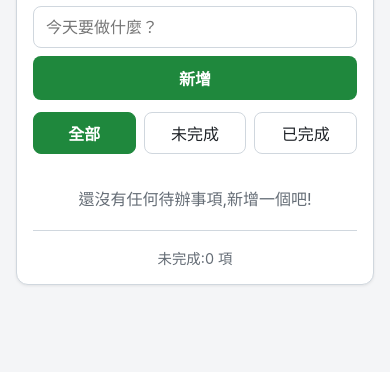
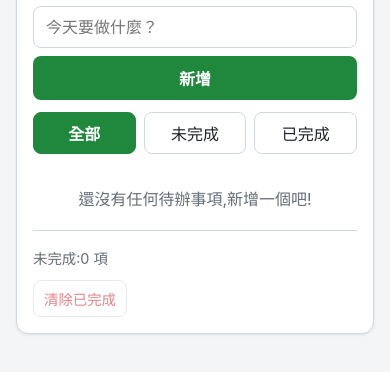
Before and after one commit to Evan880811/my-copilot-workshop, a plain HTML site: page index.html in a window 390 px wide. Shown: the part 92-464 px from the top of the page. Drawn offline with Linux system fonts and the light colour scheme.

Commit message:
feat: add clear completed todos action (#4)
Co-authored-by: Copilot <223556219+Copilot@users.noreply.github.com>

```diff
--- a/app.js
+++ b/app.js
@@ -7,6 +7,7 @@ const input = document.getElementById('todo-input');
 const list = document.getElementById('todo-list');
 const emptyState = document.getElementById('empty-state');
 const remainingCount = document.getElementById('remaining-count');
+const clearCompletedButton = document.getElementById('clear-completed');
 const themeToggle = document.getElementById('theme-toggle');
 const filterButtons = document.querySelectorAll('.filter-button');
 const colorScheme = window.matchMedia('(prefers-color-scheme: dark)');
@@ -132,6 +133,7 @@ function render() {
 
   const remaining = todos.filter((todo) => !todo.completed).length;
   remainingCount.textContent = `未完成:${remaining} 項`;
+  clearCompletedButton.disabled = !todos.some((todo) => todo.completed);
 }
 
 // 新增一筆待辦事項。
@@ -160,6 +162,22 @@ function deleteTodo(id) {
   saveTodos();
   render();
 }
+
+// 確認後一次清除所有已完成的待辦事項。
+clearCompletedButton.addEventListener('click', () => {
+  if (!todos.some((todo) => todo.completed)) {
+    return;
+  }
+
+  const confirmed = window.confirm('確定要清除所有已完成的待辦事項嗎？此操作無法復原。');
+  if (!confirmed) {
+    return;
+  }
+
+  todos = todos.filter((todo) => !todo.completed);
+  saveTodos();
+  render();
+});
 
 form.addEventListener('submit', (event) => {
   event.preventDefault();
--- a/index.html
+++ b/index.html
@@ -45,6 +45,13 @@
 
     <footer class="app-footer">
       <span id="remaining-count">未完成:0 項</span>
+      <button
+        id="clear-completed"
+        class="btn-clear-completed"
+        type="button"
+        aria-label="清除所有已完成的待辦事項"
+        disabled
+      >清除已完成</button>
     </footer>
   </main>
 
--- a/styles.css
+++ b/styles.css
@@ -214,12 +214,33 @@ h1 {
 }
 
 .app-footer {
+  display: flex;
+  align-items: center;
+  justify-content: space-between;
+  gap: 12px;
   margin-top: 20px;
   padding-top: 16px;
   color: var(--color-muted);
   border-top: 1px solid var(--color-border);
   font-size: 0.9rem;
-  text-align: center;
+}
+
+.btn-clear-completed {
+  padding: 7px 10px;
+  color: var(--color-danger);
+  background: var(--color-surface);
+  border: 1px solid var(--color-border);
+  border-radius: 8px;
+  cursor: pointer;
+}
+
+.btn-clear-completed:hover:not(:disabled) {
+  background: var(--color-danger-hover);
+}
+
+.btn-clear-completed:disabled {
+  opacity: 0.55;
+  cursor: not-allowed;
 }
 
 .sr-only {
@@ -255,4 +276,9 @@ h1 {
   .todo-form {
     flex-direction: column;
   }
+
+  .app-footer {
+    align-items: flex-start;
+    flex-direction: column;
+  }
 }
```
